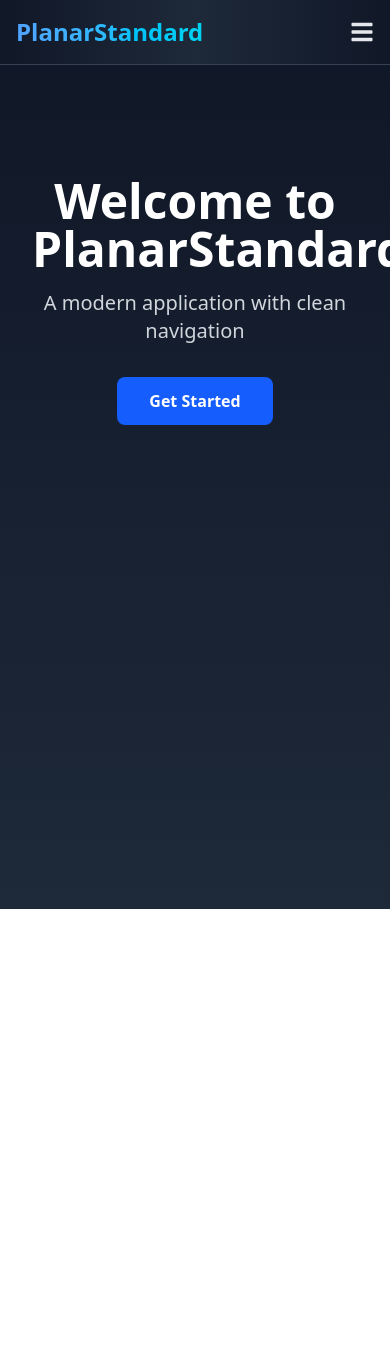
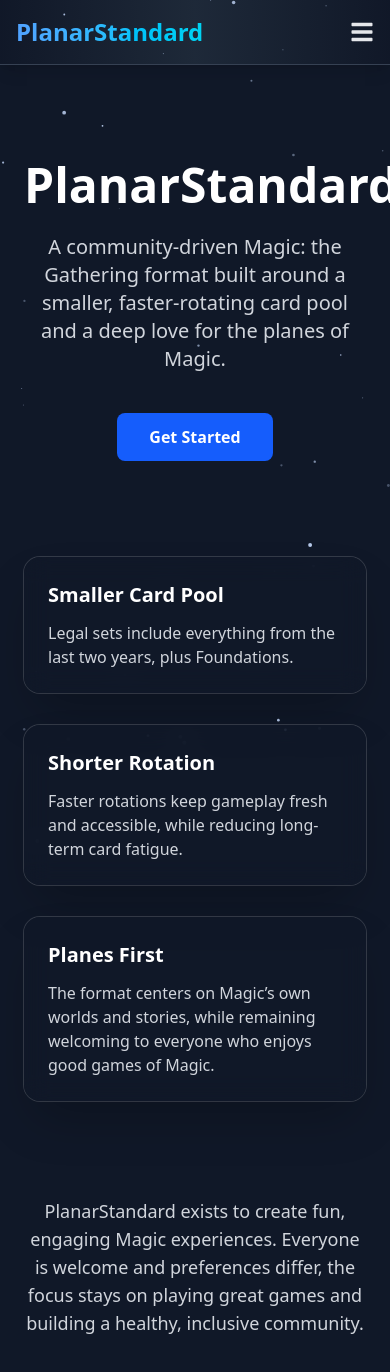
Before and after one commit to PlanarStandardMTG/frontend, a React (Vite) app: page / in a window 390 px wide. Shown: the top 1372 px of the page. Before the commit the page ends 909 px from the top, so only its background shows below. Built offline with nearby package versions, Linux system fonts and the light colour scheme; no server answers.

Commit message:
home page revamp and header better on mobile

```diff
--- /dev/null
+++ b/src/components/BlindEternitiesBackground.tsx
@@ -0,0 +1,116 @@
+import { useEffect, useRef } from 'react'
+
+type Star = {
+  x: number
+  y: number
+  radius: number
+  depth: number
+  vx: number
+  vy: number
+}
+
+export function BlindEternitiesBackground() {
+  const canvasRef = useRef<HTMLCanvasElement | null>(null)
+  const starsRef = useRef<Star[]>([])
+  const mouseRef = useRef({ x: -9999, y: -9999 })
+
+  useEffect(() => {
+    const canvas = canvasRef.current
+    if (!canvas) return
+
+    const ctx = canvas.getContext('2d')
+    if (!ctx) return
+
+    const resize = () => {
+      canvas.width = window.innerWidth
+      canvas.height = window.innerHeight
+    }
+
+    resize()
+    window.addEventListener('resize', resize)
+
+    const STAR_COUNT = Math.floor(
+      (window.innerWidth * window.innerHeight) / 6000
+    )
+
+    starsRef.current = Array.from({ length: STAR_COUNT }).map(() => ({
+      x: Math.random() * canvas.width,
+      y: Math.random() * canvas.height,
+      radius: Math.random() * 1.6 + 0.4,
+      depth: Math.random() * 0.8 + 0.2,
+
+      // 🌌 ultra-slow drift (scaled by depth)
+      vx: (Math.random() - 0.5) * 0.02,
+      vy: (Math.random() - 0.5) * 0.02,
+    }))
+
+    const handleMouseMove = (e: MouseEvent) => {
+      mouseRef.current.x = e.clientX
+      mouseRef.current.y = e.clientY
+    }
+
+    window.addEventListener('mousemove', handleMouseMove)
+
+    const INFLUENCE_RADIUS = 120
+    const MAX_OFFSET = 5
+
+    const animate = () => {
+      ctx.clearRect(0, 0, canvas.width, canvas.height)
+
+      for (const star of starsRef.current) {
+        // 🌠 drift
+        star.x += star.vx * star.depth
+        star.y += star.vy * star.depth
+
+        // wrap edges
+        if (star.x < 0) star.x = canvas.width
+        if (star.x > canvas.width) star.x = 0
+        if (star.y < 0) star.y = canvas.height
+        if (star.y > canvas.height) star.y = 0
+
+        // 🖱 localized mouse influence
+        const dx = star.x - mouseRef.current.x
+        const dy = star.y - mouseRef.current.y
+        const distance = Math.sqrt(dx * dx + dy * dy)
+
+        let offsetX = 0
+        let offsetY = 0
+
+        if (distance < INFLUENCE_RADIUS) {
+          const strength = 1 - distance / INFLUENCE_RADIUS
+          const force = strength * MAX_OFFSET * star.depth
+
+          offsetX = dx * 0.01 * force
+          offsetY = dy * 0.01 * force
+        }
+
+        ctx.beginPath()
+        ctx.arc(
+          star.x + offsetX,
+          star.y + offsetY,
+          star.radius,
+          0,
+          Math.PI * 2
+        )
+        ctx.fillStyle = `rgba(200, 220, 255, ${0.6 + 0.3 * Math.sin(star.x + performance.now() * 0.001)})`
+        ctx.fill()
+      }
+
+      requestAnimationFrame(animate)
+    }
+
+    animate()
+
+    return () => {
+      window.removeEventListener('resize', resize)
+      window.removeEventListener('mousemove', handleMouseMove)
+    }
+  }, [])
+
+  return (
+    <canvas
+      ref={canvasRef}
+      className="fixed inset-0 z-0 pointer-events-none"
+    />
+  )
+}
--- /dev/null
+++ b/src/components/Header/DesktopButton.tsx
@@ -0,0 +1,36 @@
+import React from "react";
+
+const COLOR_CLASSES = {
+  blue: 'bg-blue-600 shadow-blue-500/50 hover:bg-blue-700',
+  purple: 'bg-purple-600 shadow-purple-500/50 hover:bg-purple-700',
+  red: 'bg-red-600 shadow-red-500/50 hover:bg-red-700',
+  green: 'bg-green-600 shadow-green-500/50 hover:bg-green-700',
+};
+
+interface DesktopButtonProps {
+  icon: React.JSX.Element;
+  label: string;
+  onClick: () => void;
+  color?: keyof typeof COLOR_CLASSES;
+};
+
+const DesktopButton = ({ icon, label, onClick, color }: DesktopButtonProps) => {
+  const [hovered, setHovered] = React.useState<boolean>(false);
+  const activeColor = color ? COLOR_CLASSES[color] : 'bg-gray-700 text-gray-100 hover:text-white';
+
+  return (
+    <button
+      onClick={onClick}
+      onMouseEnter={() => setHovered(true)}
+      onMouseLeave={() => setHovered(false)}
+      className={`flex items-center justify-center gap-2 p-2 rounded-lg transition-all duration-200
+        ${hovered ? `${activeColor} text-white scale-105 shadow-sm` : 'bg-gray-700 text-gray-100 hover:text-white'}`}
+      title={label}
+    >
+      {icon}
+      <span className="hidden sm:inline">{label}</span>
+    </button>
+  );
+}
+
+export default DesktopButton;
--- a/src/layouts/MainLayout.tsx
+++ b/src/layouts/MainLayout.tsx
@@ -1,5 +1,5 @@
 import type { ReactNode } from 'react'
-import { Header } from '../components/Header'
+import { Header } from '../components/Header/Header'
 
 interface MainLayoutProps {
   children: ReactNode
--- a/src/pages/Home.tsx
+++ b/src/pages/Home.tsx
@@ -1,19 +1,99 @@
 import { useNavigate } from 'react-router-dom'
+import { BlindEternitiesBackground } from '../components/BlindEternitiesBackground';
 
 export function Home() {
   const navigate = useNavigate()
 
   return (
-    <div className="min-h-screen bg-gradient-to-b from-gray-900 to-gray-800 text-white p-8">
-      <div className="max-w-4xl mx-auto text-center py-20">
-        <h1 className="text-5xl font-bold mb-4">Welcome to PlanarStandard</h1>
-        <p className="text-xl text-gray-300 mb-8">A modern application with clean navigation</p>
-        <button
-          onClick={() => navigate('/dashboard')}
-          className="px-8 py-3 bg-blue-600 hover:bg-blue-700 text-white font-semibold rounded-lg transition-colors"
-        >
-          Get Started
-        </button>
+    <div className="relative min-h-screen text-white overflow-hidden">
+      <BlindEternitiesBackground />
+
+      <div className="relative z-10">
+        {/* Hero */}
+        <section className="max-w-6xl mx-auto px-6 py-24 text-center">
+          <h1 className="text-5xl md:text-6xl font-extrabold mb-6">
+            PlanarStandard
+          </h1>
+          <p className="text-xl md:text-2xl text-gray-300 max-w-3xl mx-auto mb-10">
+            A community-driven Magic: the Gathering format built around a smaller,
+            faster-rotating card pool and a deep love for the planes of Magic.
+          </p>
+
+          <div className="flex flex-col sm:flex-row items-center justify-center gap-4">
+            <button
+              onClick={() => navigate('/dashboard')}
+              className="px-8 py-3 bg-blue-600 hover:bg-blue-700 font-semibold rounded-lg transition-colors"
+            >
+              Get Started
+            </button>
+          </div>
+        </section>
+
+        {/* What is PlanarStandard */}
+        <section className="max-w-6xl mx-auto px-6 pb-24 grid md:grid-cols-3 gap-8">
+          <div className="bg-gray-900/75 backdrop-blur-md rounded-2xl p-6 shadow-2xl ring-1 ring-white/15 hover:ring-white/25 transition">
+            <h3 className="text-xl font-semibold mb-3">Smaller Card Pool</h3>
+            <p className="text-gray-300">
+              Legal sets include everything from the last two years, plus
+              Foundations.
+            </p>
+          </div>
+
+          <div className="bg-gray-900/75 backdrop-blur-md rounded-2xl p-6 shadow-2xl ring-1 ring-white/15 hover:ring-white/25 transition">
+            <h3 className="text-xl font-semibold mb-3">Shorter Rotation</h3>
+            <p className="text-gray-300">
+              Faster rotations keep gameplay fresh and accessible, while reducing
+              long-term card fatigue.
+            </p>
+          </div>
+
+          <div className="bg-gray-900/75 backdrop-blur-md rounded-2xl p-6 shadow-2xl ring-1 ring-white/15 hover:ring-white/25 transition">
+            <h3 className="text-xl font-semibold mb-3">Planes First</h3>
+            <p className="text-gray-300">
+              The format centers on Magic’s own worlds and stories, while remaining
+              welcoming to everyone who enjoys good games of Magic.
+            </p>
+          </div>
+        </section>
+
+        {/* Community Statement */}
+        <section className="max-w-4xl mx-auto px-6 pb-24 text-center">
+          <p className="text-lg text-gray-300">
+            PlanarStandard exists to create fun, engaging Magic experiences.
+            Everyone is welcome and preferences differ, the focus stays on
+            playing great games and building a healthy, inclusive community.
+          </p>
+        </section>
+
+        {/* Community Links */}
+        <section className="border-t border-gray-700">
+          <div className="max-w-6xl mx-auto px-6 py-16 text-center">
+            <h2 className="text-3xl font-bold mb-6">Join the Community</h2>
+            <p className="text-gray-300 mb-8">
+              Discuss decks, share feedback, and help shape the future of
+              PlanarStandard.
+            </p>
+
+            <div className="flex flex-col sm:flex-row justify-center gap-4">
+              <a
+                href="https://discord.gg/eeYH9XMCjT"
+                target="_blank"
+                rel="noreferrer"
+                className="px-8 py-3 bg-indigo-600 hover:bg-indigo-700 font-semibold rounded-lg transition-colors"
+              >
+                Discord
+              </a>
+              <a
+                href="https://www.reddit.com/r/planarMTG/"
+                target="_blank"
+                rel="noreferrer"
+                className="px-8 py-3 bg-orange-600 hover:bg-orange-700 font-semibold rounded-lg transition-colors"
+              >
+                Reddit
+              </a>
+            </div>
+          </div>
+        </section>
       </div>
     </div>
   )
```
Also changed, not shown: src/components/Header/Header.tsx (renamed from src/components/Header.tsx, +33 -28 lines).
